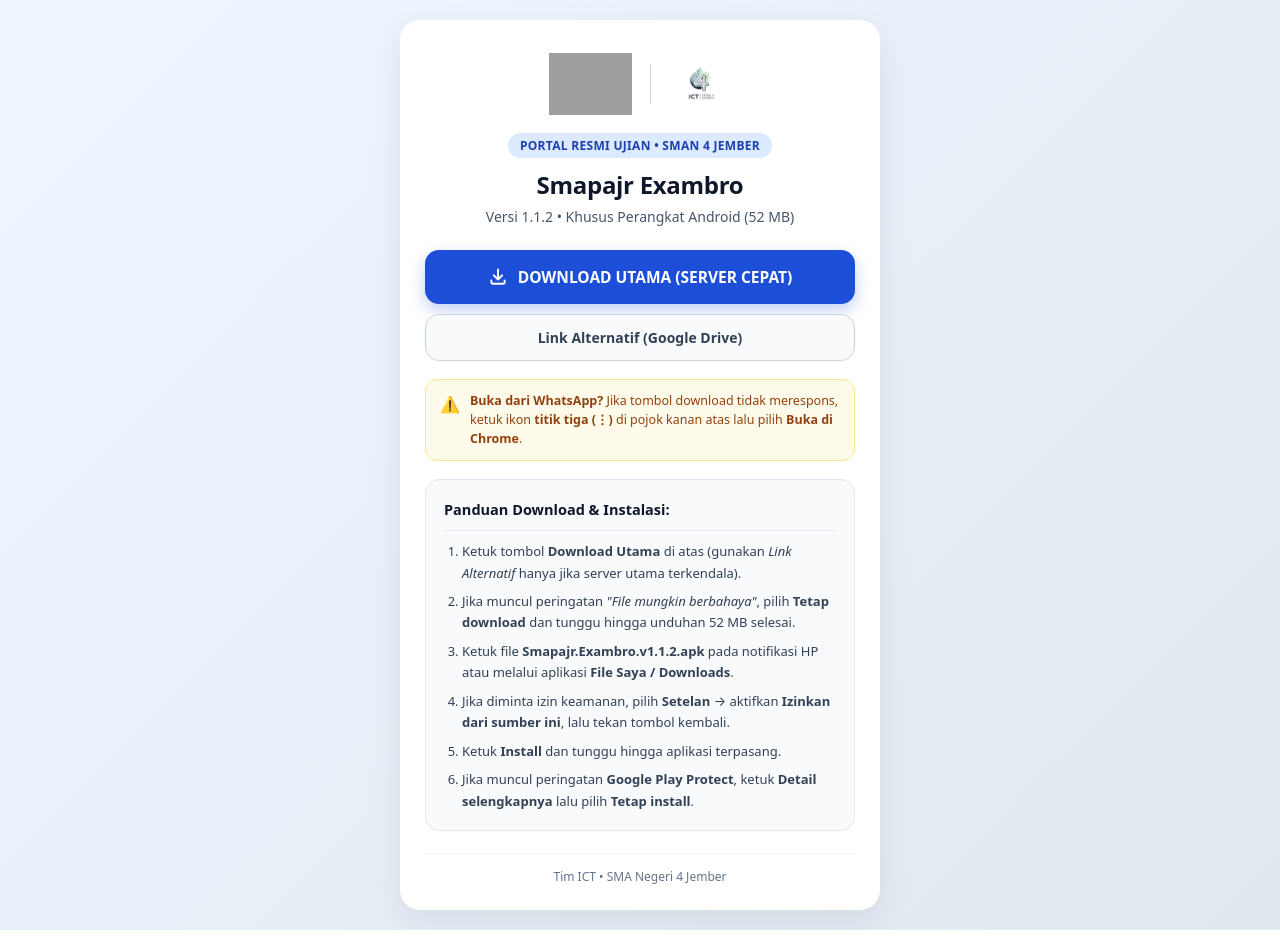
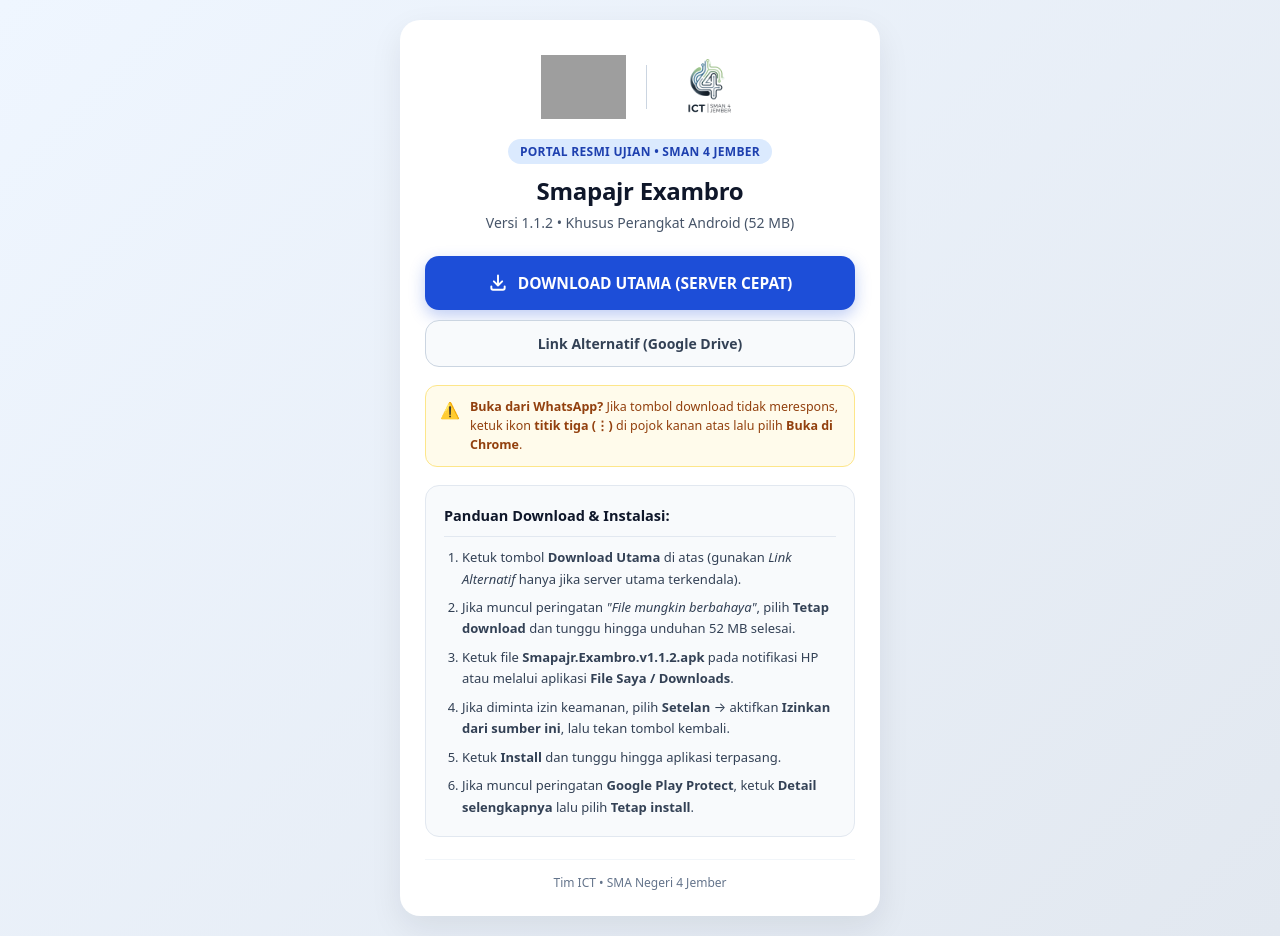
Before and after one commit to ict4smapa-sudo/download-exambro, a plain HTML site: page index.html in a window 1280 px wide. Drawn offline with Linux system fonts and the light colour scheme; grey boxes are pictures that could not be loaded.

Commit message:
Update index.html

```diff
--- a/index.html
+++ b/index.html
@@ -38,18 +38,27 @@
       display: flex;
       justify-content: center;
       align-items: center;
-      gap: 18px;
+      gap: 20px;
       margin-bottom: 18px;
+      height: 68px;
     }
-    .header-logos img {
-      height: 62px;
+    .logo-sekolah {
+      height: 64px;
       width: auto;
-      max-width: 120px;
       object-fit: contain;
+    }
+    .logo-ict {
+      height: 64px;
+      width: auto;
+      object-fit: contain;
+      /* Memperbesar tampilan visual logo ICT agar mengimbangi ruang kosong di sekitar gambar */
+      transform: scale(1.65);
+      transform-origin: center;
+      margin-left: 8px;
     }
     .divider-logo {
       width: 1px;
-      height: 40px;
+      height: 44px;
       background: #cbd5e1;
     }
     .badge {
@@ -176,9 +185,9 @@
   <div class="card">
     <!-- LOGO SEKOLAH & LOGO ICT -->
     <div class="header-logos">
-      <img src="LOGO%20SMA4%20Pemerintah%20(1).png" alt="Logo SMAN 4 Jember">
+      <img class="logo-sekolah" src="LOGO%20SMA4%20Pemerintah%20(1).png" alt="Logo SMAN 4 Jember">
       <div class="divider-logo"></div>
-      <img src="logo%20ICT4.png" alt="Logo ICT SMAPA">
+      <img class="logo-ict" src="logo%20ICT4.png" alt="Logo ICT SMAPA">
     </div>
 
     <div class="badge">PORTAL RESMI UJIAN • SMAN 4 JEMBER</div>
```
